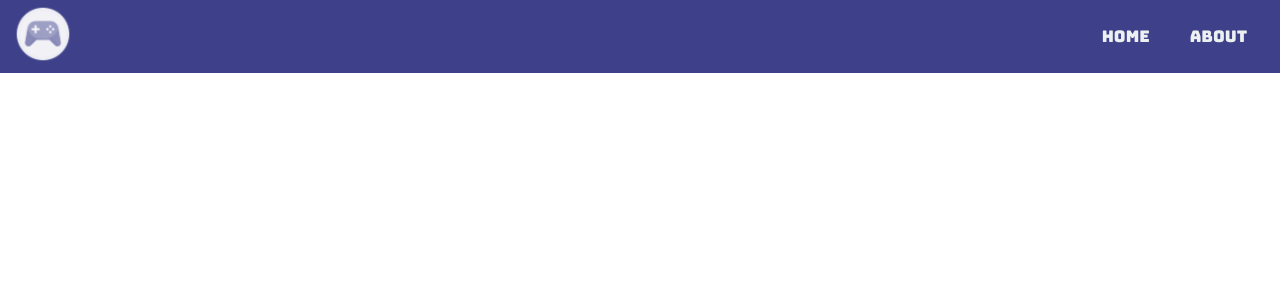
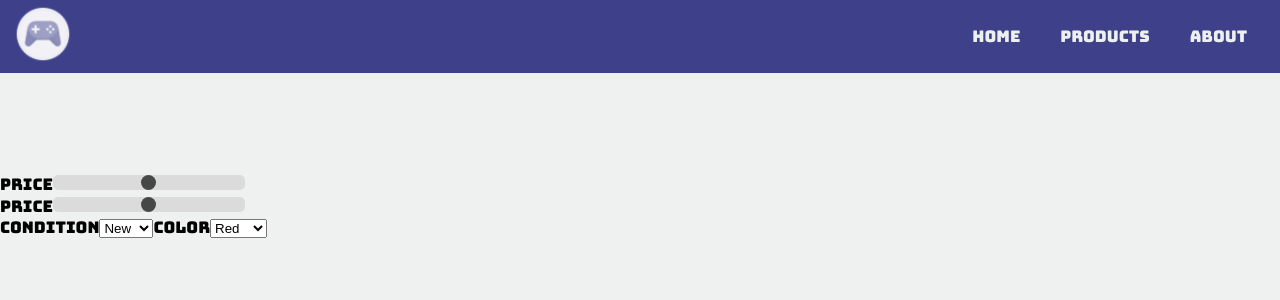
Before and after one commit to n-wes/ConsoleStock, a Vue app in the folder frontend/: page /listing in a window 1280 px wide. Before the commit this address had no page. Shown: the top 300 px of the page. Built offline with nearby package versions, Linux system fonts and the light colour scheme.

Commit message:
listings update

```diff
--- a/frontend/src/components/Listing.vue
+++ b/frontend/src/components/Listing.vue
@@ -1,14 +1,30 @@
-
 <template>
   <div class="container">
-    <div class="box">
-      <span class="price">Price</span>
-      <span class="storage">Storage</span>
-      <span class="retailers">Retailers</span>
-      <div class="slidecontainer">
-    <input type="range" min="1" max="100" value="50" class="slider" id="myRange">
-      </div>
-</div>
+      <form>
+        <div>
+          <label for="price">Price</label>
+          <input type="range" min="1" max="100" value="50" class="slider" id="price" name="price">
+        </div>
+        <div>
+          <label for="storage">Price</label>
+          <input type="range" min="1" max="100" value="50" class="slider" id="storage" name="storage">
+        </div>
+        <div>
+          <label for="condition">Condition</label>
+          <select name="condition" id="condition">
+            <option value="new">New</option>
+            <option value="used">Used</option>
+          </select>
+          <label for="color">Color</label>
+          <select name="color" id="color">
+            <option value="red">Red</option>
+            <option value="black">Black</option>
+            <option value="blue">Blue</option>
+            <option value="white">White</option>
+          </select>
+        </div>
+      </form>
+  </div>
 </template>
 
 <script>
@@ -75,3 +91,5 @@ export default {
   background: black;
   cursor: pointer;
 }
+
+</style>
--- a/frontend/src/components/Navbar.vue
+++ b/frontend/src/components/Navbar.vue
@@ -4,7 +4,8 @@
     <nav>
       <ul class="nav__links">
         <li><router-link class="router" to="/">Home</router-link></li>
-        <li><router-link class="router" to="/About">About</router-link></li>
+        <li><router-link class="router" to="/listing">Products</router-link></li>
+        <li><router-link class="router" to="/about">About</router-link></li>
       </ul>
     </nav>
   </header>
--- a/frontend/src/router/index.js
+++ b/frontend/src/router/index.js
@@ -1,6 +1,7 @@
 import { createWebHistory, createRouter } from "vue-router"
 import Home from "../components/Home.vue"
 import About from "../components/About.vue"
+import Listing from "../components/Listing.vue"
 
 const routes = [
   {
@@ -13,6 +14,11 @@ const routes = [
     name: "About",
     component: About,
   },
+  {
+    path: "/listing",
+    name: "Listing",
+    component: Listing
+  }
 ]
 
 const router = createRouter({
--- /dev/null
+++ b/frontend/src/style.css
@@ -0,0 +1,62 @@
+* {
+  box-sizing: border-box;
+  margin: 0;
+  padding: 0;
+}
+
+html,
+body {
+  font-family: Arial, Helvetica, sans-serif;
+}
+
+#app {
+  width: 400px;
+  height: 100vh;
+  margin: auto;
+  text-align: center;
+  display: flex;
+  flex-direction: column;
+  justify-content: center;
+  align-items: center;
+}
+
+h1,
+h3 {
+  margin-bottom: 1rem;
+  font-weight: normal;
+}
+
+img {
+  border-radius: 50%;
+  border: 5px #333 solid;
+  margin-bottom: 1rem;
+}
+
+.male {
+  border-color: steelblue;
+  background-color: steelblue;
+}
+
+.female {
+  border-color: pink;
+  background-color: pink;
+  color: #333;
+}
+
+button {
+  cursor: pointer;
+  display: inline-block;
+  background: #333;
+  color: white;
+  font-size: 18px;
+  border: 0;
+  padding: 1rem 1.5rem;
+}
+
+button:focus {
+  outline: none;
+}
+
+button:hover {
+  transform: scale(0.98);
+}
```
Also changed, not shown: frontend/src/index.html (added, +12 -0 lines), frontend/src/app.js (added), 1 other file (tests, documents, lock files or other folders).
